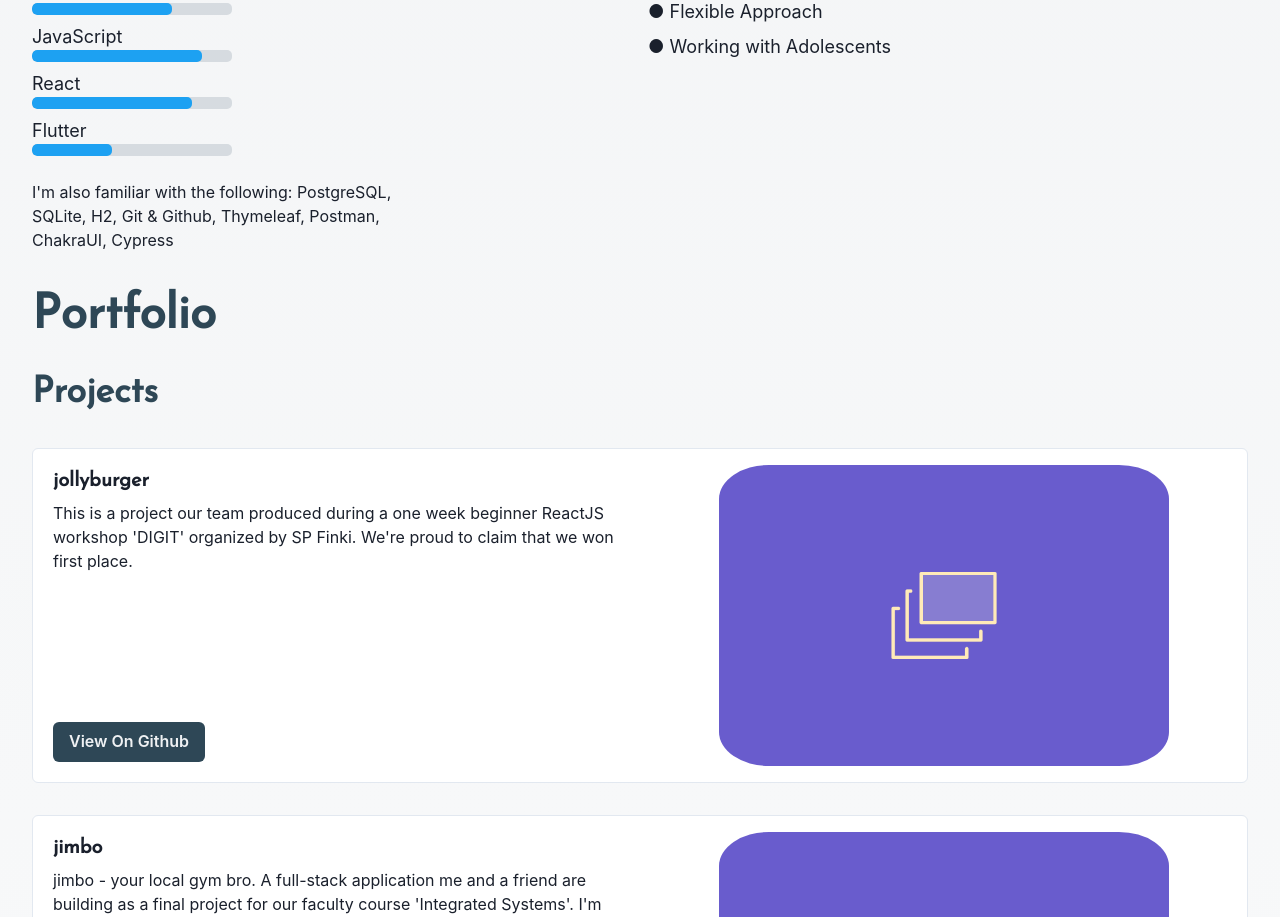
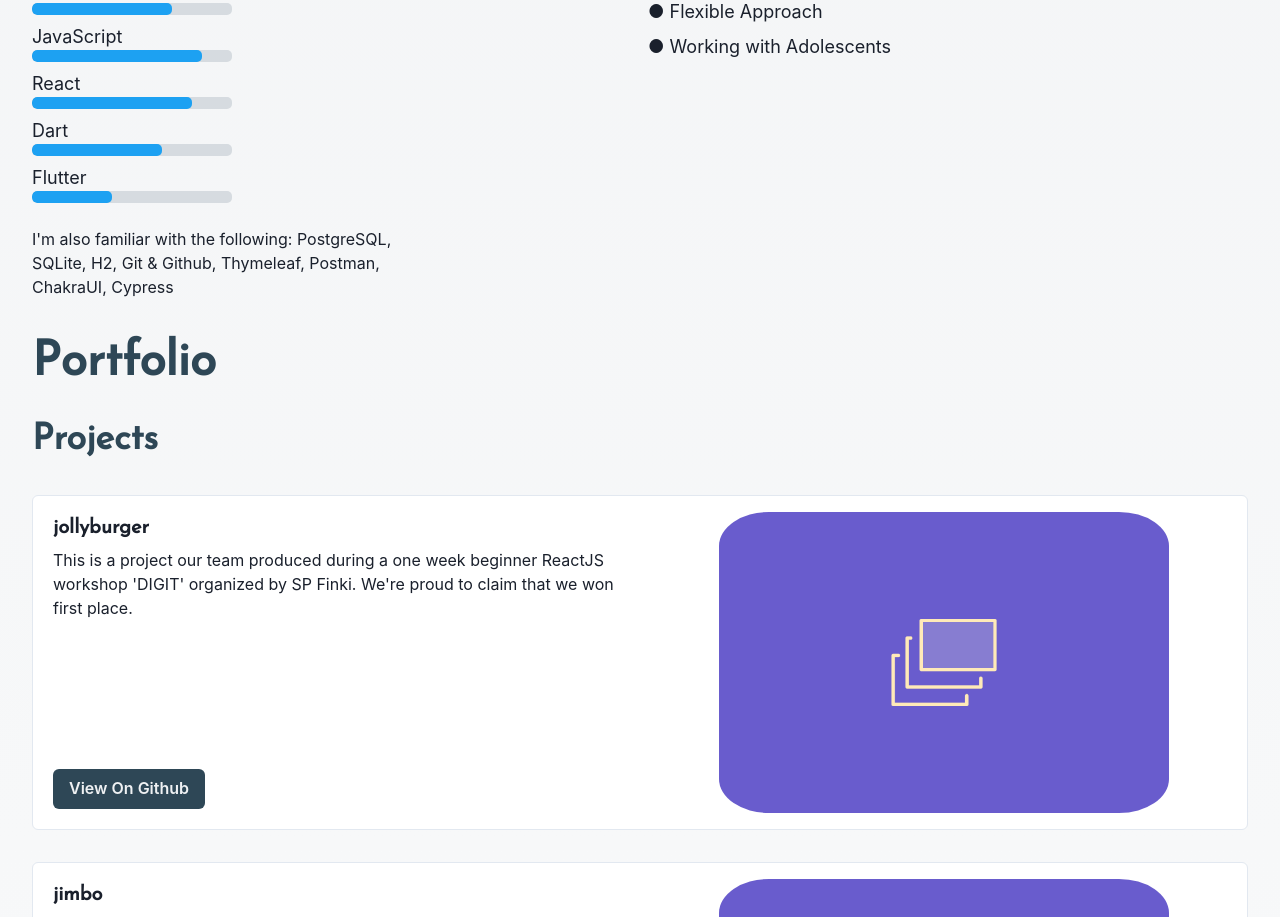
Before and after one commit to dev-marko/dev-marko.github.io, a React (Create React App) app: page / in a window 1280 px wide. Shown: the part 1785-2702 px from the top of the page. Built offline with nearby package versions, Linux system fonts and the light colour scheme.

Commit message:
Added Dart language to technical skills

```diff
--- a/src/components/Skills.jsx
+++ b/src/components/Skills.jsx
@@ -45,6 +45,10 @@ const Skills = () => {
                         <Progress value={80} colorScheme={'twitter'} borderRadius={5} bg={'brand.subtleShadow'} />
                     </Box>
                     <Box w={'25vh'}>
+                        <Text fontSize={'lg'}>Dart</Text>
+                        <Progress value={65} colorScheme={'twitter'} borderRadius={5} bg={'brand.subtleShadow'} />
+                    </Box>
+                    <Box w={'25vh'}>
                         <Text fontSize={'lg'}>Flutter</Text>
                         <Progress value={40} colorScheme={'twitter'} borderRadius={5} bg={'brand.subtleShadow'} />
                     </Box>
```
